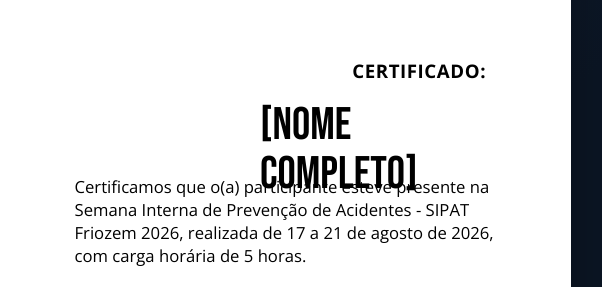
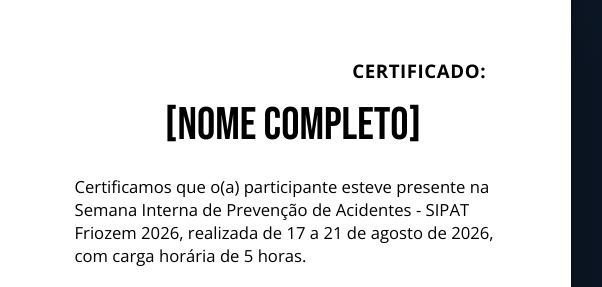
Before and after one commit to sergiolbsm-coder/QUIZ_SIPAT, a website: page public/certificado.html in a window 1280 px wide. Shown: the part 527-814 px from the top of the page, 519-1121 px from the left. Drawn offline with nearby package versions, Linux system fonts and the light colour scheme.

Commit message:
Add files via upload

```diff
--- a/public/certificado.html
+++ b/public/certificado.html
@@ -66,7 +66,7 @@
 
   .lg-instituto { left: 1570.2px; top: 100.8px; width: 793.8px; height: 291.9px; }
   .lg-sipat { left: 114px; top: 900.3px; width: 790.2px; height: 366.9px; }
-  .lg-friozem { left: 1159.2px; top: 1279.2px; width: 648.9px; height: 275.4px; }
+  .lg-friozem { left: 1159.2px; top: 1279.2px; width: 330px; height: 330px; object-fit: contain; }
   .lg-sig { left: 1824.3px; top: 1269.3px; width: 497.1px; height: 235.8px; }
 
   .lbl-certificado {
@@ -74,12 +74,10 @@
     font-size: 52.5px; color: #187BDE; letter-spacing: 0.03em; white-space: nowrap;
   }
   .lbl-nome {
-    left: 1653.6px; top: 737.7px; width: 679.5px; white-space: normal;
+    left: 1746.15px; top: 737.7px; transform: translateX(-50%); white-space: nowrap;
     font-family: "Bebas Neue", sans-serif; font-weight: 400;
     font-size: 128.1px; color: #3F27F5; line-height: 1.08; text-transform: uppercase;
   }
-  .lbl-nome.long { font-size: 96px; top: 705px; }
-  .lbl-nome.xlong { font-size: 74px; top: 685px; }
   .lbl-corpo {
     left: 1132.8px; top: 946.5px; width: 1199.7px; white-space: normal;
     font-family: "Open Sans", sans-serif; font-weight: 300;
@@ -171,6 +169,16 @@
   window.addEventListener('resize', fitCertDisplay);
   fitCertDisplay();
 
+  let fontsReady = false;
+  Promise.all([
+    document.fonts.load('400 128px "Bebas Neue"'),
+    document.fonts.load('300 46px "Open Sans"'),
+    document.fonts.load('700 52px "Open Sans"')
+  ]).then(() => {
+    fontsReady = true;
+    updatePreview();
+  }).catch(() => { fontsReady = true; });
+
   const CONECTORES = ['de', 'da', 'do', 'das', 'dos', 'e'];
   function formatName(raw) {
     const words = raw.trim().toLowerCase().split(/\s+/).filter(Boolean);
@@ -180,14 +188,26 @@
     }).join(' ');
   }
 
+  const NOME_MAX_WIDTH = 1150;
+  const NOME_MAX_FONT = 128.1;
+  const NOME_MIN_FONT = 34;
+
+  function fitNomeFont() {
+    if (!fontsReady) return; // evita medir com a fonte de fallback (ainda não carregou a Bebas Neue)
+    let size = NOME_MAX_FONT;
+    certName.style.fontSize = size + 'px';
+    while (certName.scrollWidth > NOME_MAX_WIDTH && size > NOME_MIN_FONT) {
+      size -= 2;
+      certName.style.fontSize = size + 'px';
+    }
+  }
+
   function updatePreview() {
     const raw = nameInput.value.trim();
     const formatted = formatName(raw);
     const display = formatted ? formatted.toUpperCase() : '[NOME COMPLETO]';
     certName.textContent = display;
-    certName.classList.remove('long', 'xlong');
-    if (display.length > 34) certName.classList.add('xlong');
-    else if (display.length > 22) certName.classList.add('long');
+    fitNomeFont();
     const ready = formatted.length >= 3;
     btnPdf.disabled = !ready;
     btnPng.disabled = !ready;
@@ -196,6 +216,9 @@
   nameInput.addEventListener('input', updatePreview);
 
   async function renderCanvas() {
+    await document.fonts.ready;
+    fontsReady = true;
+    fitNomeFont();
     const prevTransform = certEl.style.transform;
     certEl.style.transform = 'none';
     await new Promise((r) => requestAnimationFrame(() => requestAnimationFrame(r)));
```
